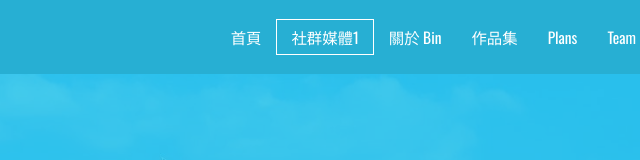
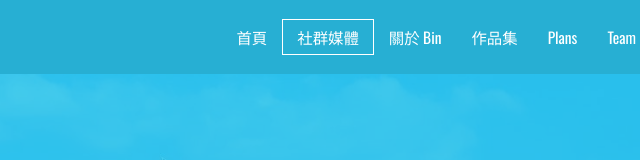
Before and after one commit to C111181136/C111181136.github.io, a plain HTML site: page index.html in a window 1280 px wide. Shown: the top 160 px of the page, 453-1093 px from the left. Drawn offline with nearby package versions, Linux system fonts and the light colour scheme.

Commit message:
add index.html

```diff
--- a/index.html
+++ b/index.html
@@ -46,7 +46,7 @@
 
 
           </a></li>
-          <li><a href="#services" class="scroll-link">社群媒體1</a></li>
+          <li><a href="#services" class="scroll-link">社群媒體</a></li>
           <li><a href="#aboutUs" class="scroll-link">關於 Bin</a></li>
           <li><a href="#work" class="scroll-link">作品集</a></li>
           <li><a href="#plans" class="scroll-link">Plans</a></li>
```
